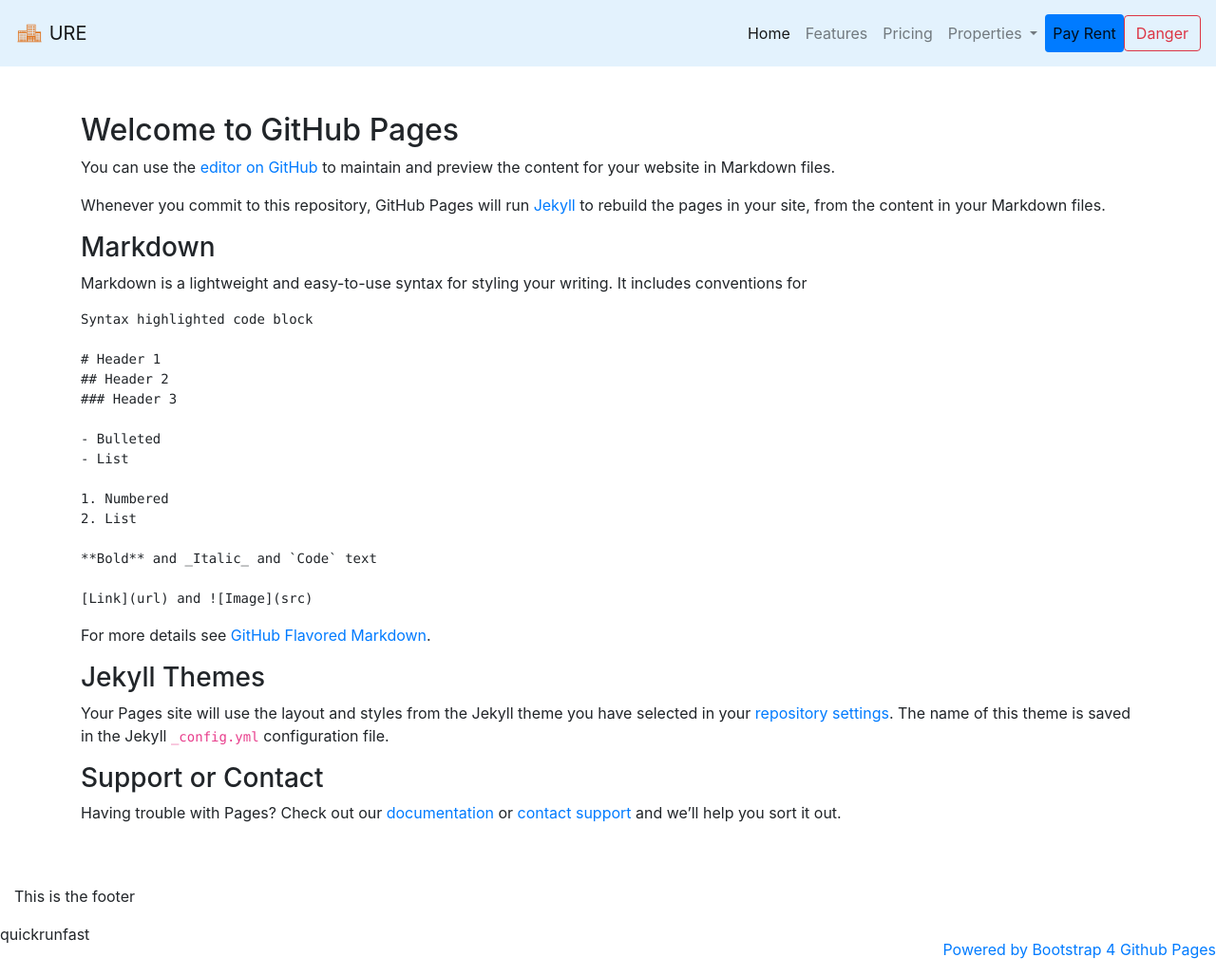
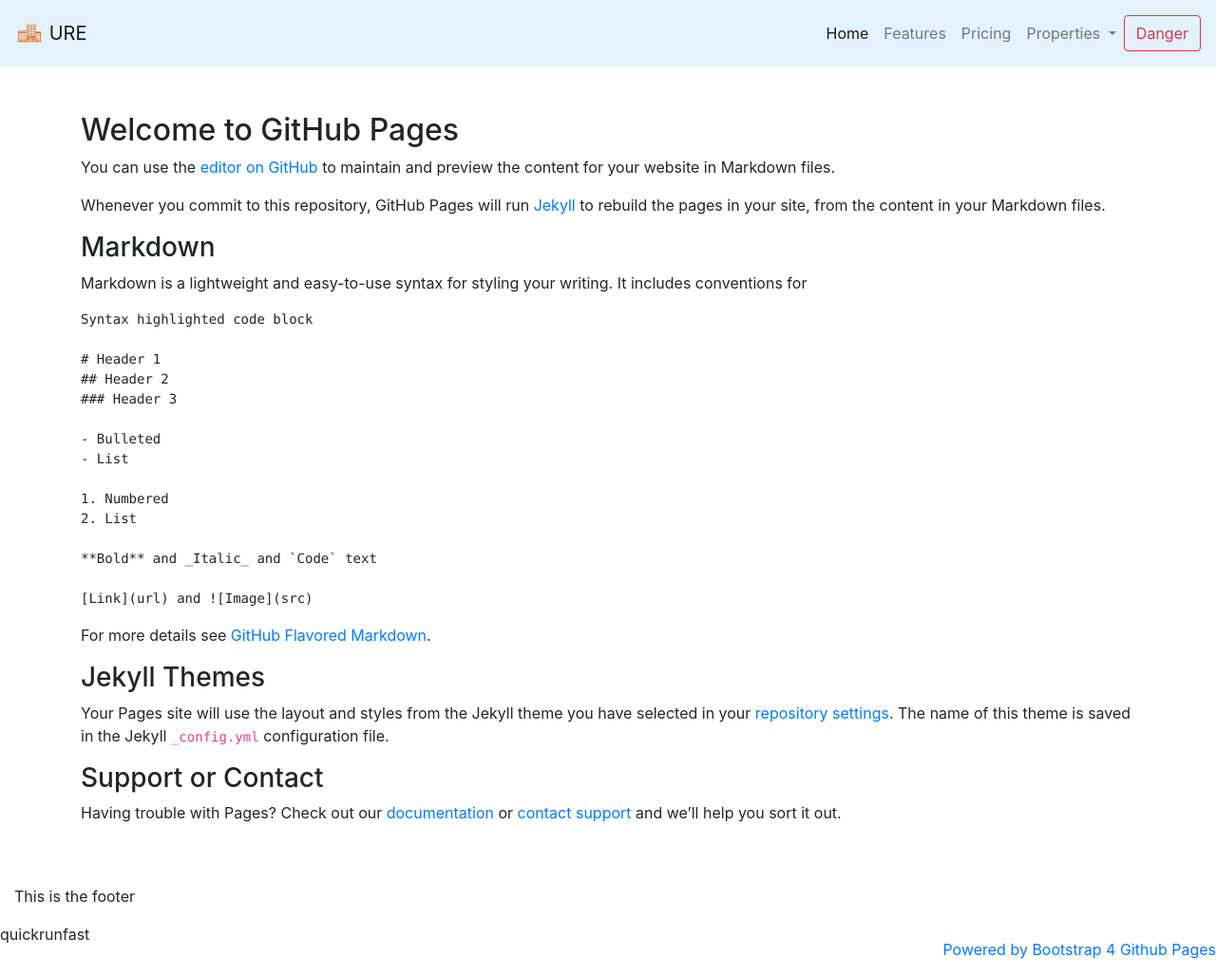
Before and after one commit to quickrunfast/quickrunfast, a Jekyll site: the page built from index.md, in a window 1280 px wide. Shown: the whole page at 95% size. Built offline with Jekyll 4.4.1, drawn with Linux system fonts in a browser that asks for light colours; our own code applies the rules of GitHub Pages for plain Markdown files.

Commit message:
fixed spacing

```diff
--- a/_includes/header.html
+++ b/_includes/header.html
@@ -28,9 +28,6 @@
           <a class="dropdown-item" href="#">Something else here</a>
         </div>
       </li>
-      <li class="nav nav-pills">
-        <a class="nav-link active" href="#">Pay Rent</a>
-      </li>
     </ul>
     <span class="navbar-text">
         <button type="button" class="btn btn-outline-danger">Danger</button>
```
